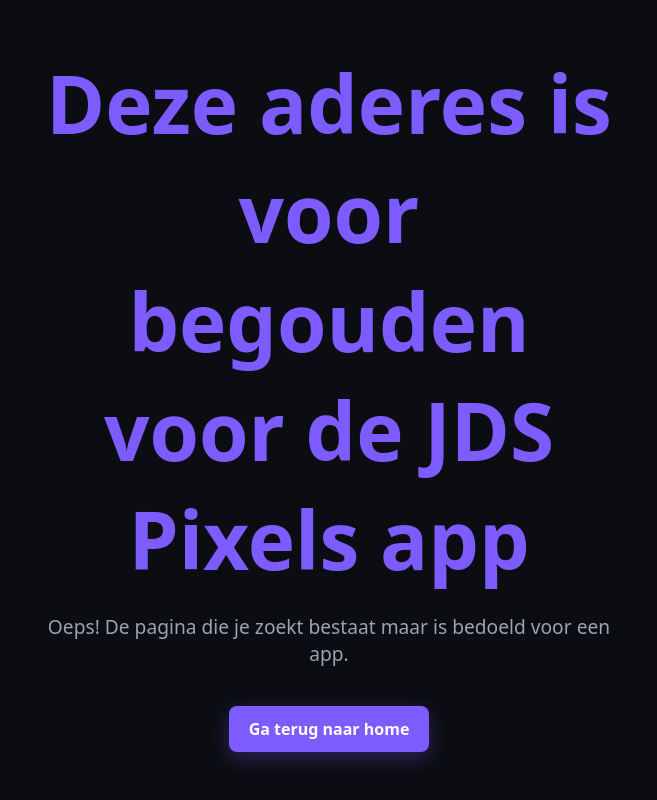
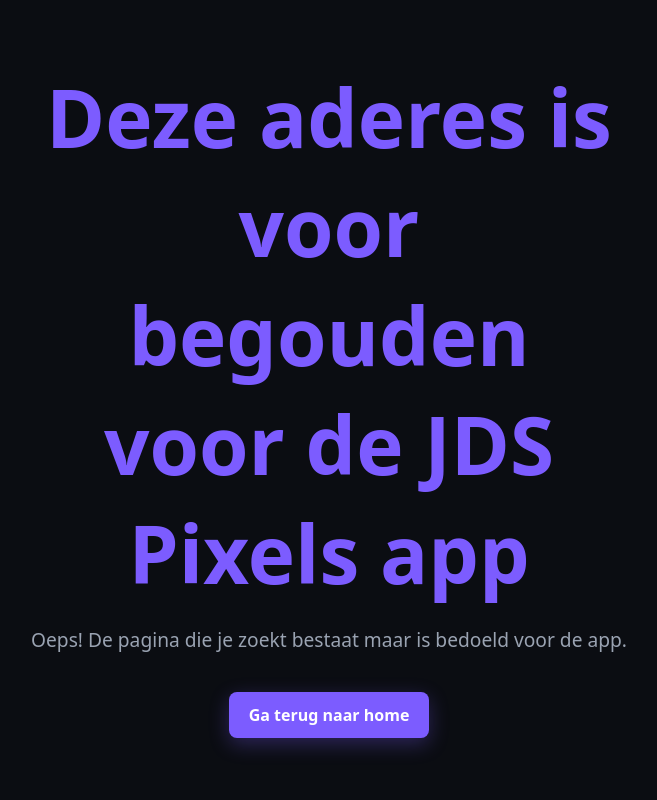
Before and after one commit to JaymanDS/JDS-Pixels, a plain HTML site: page data/library/index.html in a window 1280 px wide. Shown: the whole page, without its empty margins (311-968 px from the left). Drawn offline with Linux system fonts and the light colour scheme.

Commit message:
Update index.html

```diff
--- a/data/library/index.html
+++ b/data/library/index.html
@@ -48,7 +48,7 @@
 <body>
   <div class="container">
     <h1>Deze aderes is voor begouden voor de JDS Pixels app</h1>
-    <p>Oeps! De pagina die je zoekt bestaat maar is bedoeld voor een app.</p>
+    <p>Oeps! De pagina die je zoekt bestaat maar is bedoeld voor de app.</p>
     <a href="/">Ga terug naar home</a>
   </div>
 </body>
```
